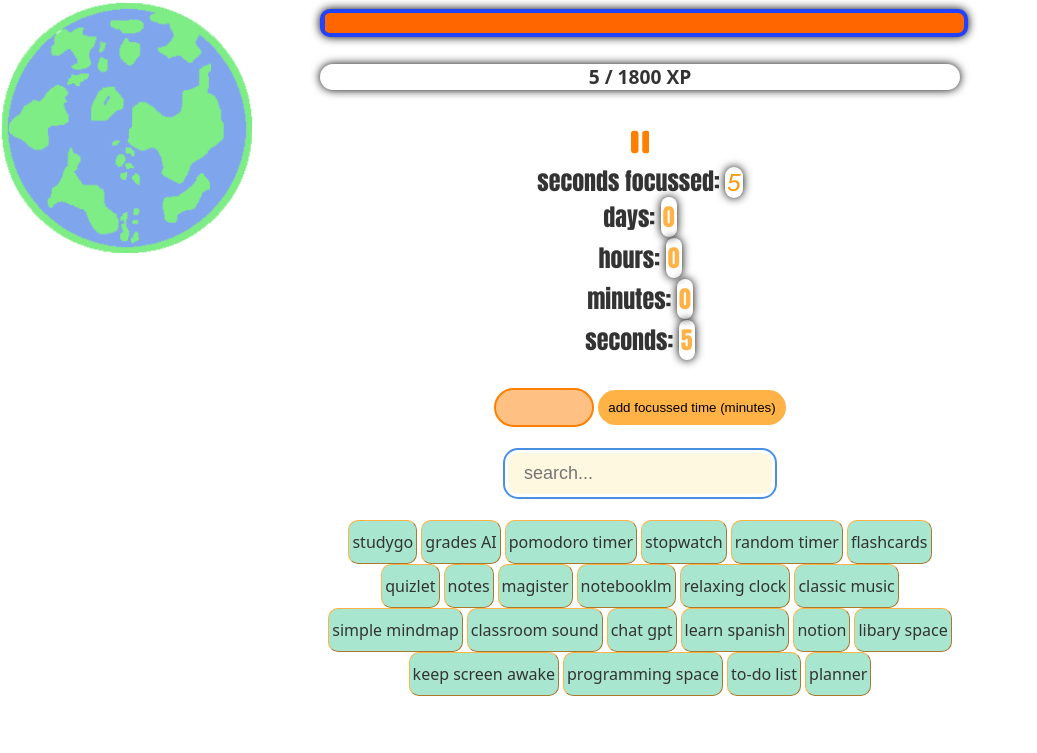
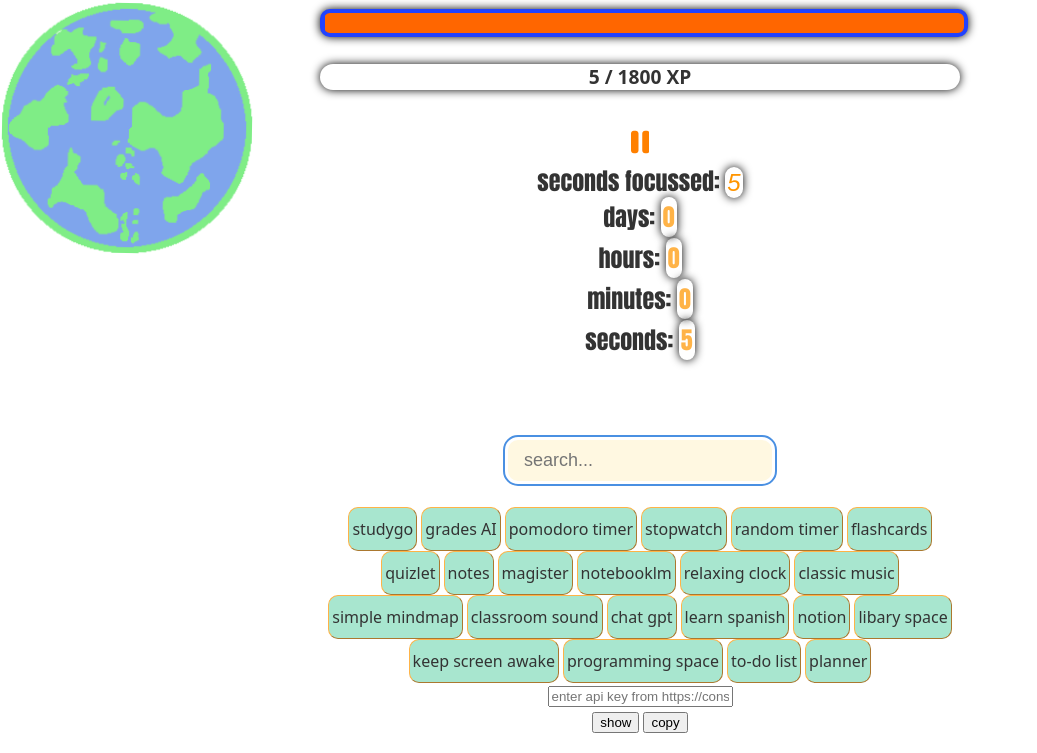
Before and after one commit to heegarthur/learn-space, a plain HTML site: page index.html in a window 1280 px wide. Shown: the part 47-800 px from the top of the page, without its empty margins (0-1037 px from the left). Drawn offline with Linux system fonts and the light colour scheme; no server answers; a web font is replaced by a local one.

Commit message:
Update index.html

```diff
--- a/index.html
+++ b/index.html
@@ -55,9 +55,7 @@
         <div>minutes: <span id="minutes" class="showtimes"></span></div>
         <div>seconds: <span id="seconds" class="showtimes"></span></div>
     </div><br>
-    <input id="input-number" aria-label="time focussed" type="number" min="10" max="120">
-    <button id="input-number-button" onclick="addTime()">add focussed time (minutes)
-        <span id="timeAlert">time must me between 120 and 10 minutes</span>
+
     </button>
     <br><br><input type="text" id="searchInput" placeholder="search..." onkeyup="search()"><br><br>
     <div id="track">
@@ -109,6 +107,15 @@
     <button class="button" class="to do todo ist todoist plan"
         onclick="openurl('https://www.todoist.com/')">planner</button>
 
+
+
+    <div class="password-container">
+        <input aria-label="api-key"  type="password" id="password" value="" placeholder="enter api key from https://console.mistral.ai/home">
+        <div class="buttons">
+            <button id="toggle">show</button>
+            <button id="copy">copy</button>
+        </div>
+    </div>
     <script src="index.js"></script>
     <link rel="stylesheet" href="index.css">
 
```
